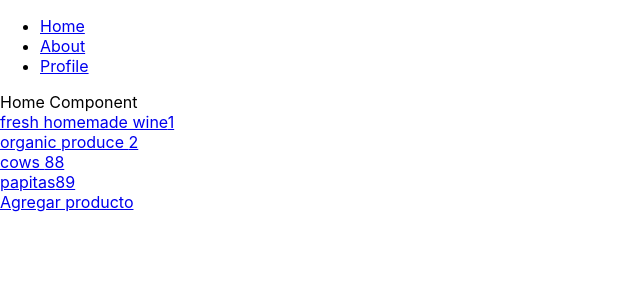
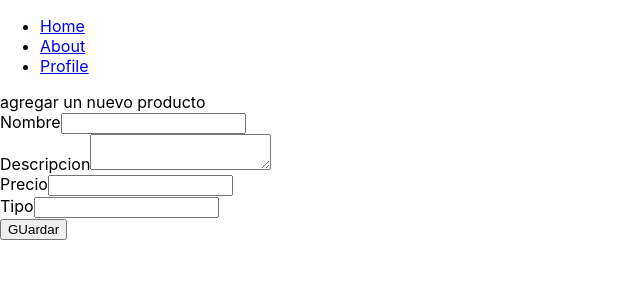
Before and after one commit to Autistoic/market, a React (Create React App) app: page /publicar in a window 1280 px wide. Shown: the top 300 px of the page, without its empty margins (0-640 px from the left). Built offline with nearby package versions, Linux system fonts and the light colour scheme; no server answers; data requests are answered from the project's data file.

Commit message:
changed some names

```diff
--- a/src/App.js
+++ b/src/App.js
@@ -7,6 +7,7 @@ import {
 } from "react-router-dom";
 import Home from "./components/Home/Home";
 import ProductDetail from "./components/Products/ProductDetail";
+import ProductEdit from "./components/Products/ProductEdit";
 import User from "./components/User/User";
 
 const user = { name : "el loco"}
@@ -41,8 +42,8 @@ export default function App() {
           <Route path="/product/:id">
             <ProductDetail />
           </Route>
-          <Route path="/product">
-            <ProductDetail />
+          <Route path="/publicar">
+            <ProductEdit />
           </Route>
           <Route path="/">
             <Home />
--- a/src/components/Products/ProductEdit.js
+++ b/src/components/Products/ProductEdit.js
@@ -13,7 +13,7 @@ const ProductDetail = () => {
 
   const [formData, setForm] = useState({userID: 1});
 
-  const myChangeHandler = (event) => {
+  const onChangeHandler = (event) => {
     let nam = event.target.name;
     let val = event.target.value;
     setForm({
@@ -37,22 +37,22 @@ const ProductDetail = () => {
 
   return (
     <form>
-      product detail
+      agregar un nuevo producto
       <div>
         <label for="title">Nombre</label>
-        <input name="title" type="text" value={product.title} onChange={myChangeHandler} />
+        <input name="title" type="text" value={product.title} onChange={onChangeHandler} />
       </div>
       <div>
         <label for="description">Descripcion</label>
-        <textarea name="description" type="text" value={product.description} onChange={myChangeHandler}/>
+        <textarea name="description" type="text" value={product.description} onChange={onChangeHandler}/>
       </div>
       <div>
         <label for="price">Precio</label>
-        <input name="price" type="text" value={product.price}  onChange={myChangeHandler}/>
+        <input name="price" type="text" value={product.price}  onChange={onChangeHandler}/>
       </div>
       <div>
         <label for="type">Tipo</label>
-        <input name="type" type="text" value={product.type}  onChange={myChangeHandler}/>
+        <input name="type" type="text" value={product.type}  onChange={onChangeHandler}/>
       </div>
       <button onClick={saveProduct}>GUardar</button>
     </form>
--- a/src/components/Products/ProductsList.js
+++ b/src/components/Products/ProductsList.js
@@ -29,7 +29,7 @@ const ProductsList = () => {
         </>
       )}
       <div>
-        <Link to={ {pathname: '/product/'}}>
+        <Link to={ {pathname: '/publicar/'}}>
           Agregar producto
         </Link>
       </div>
```
